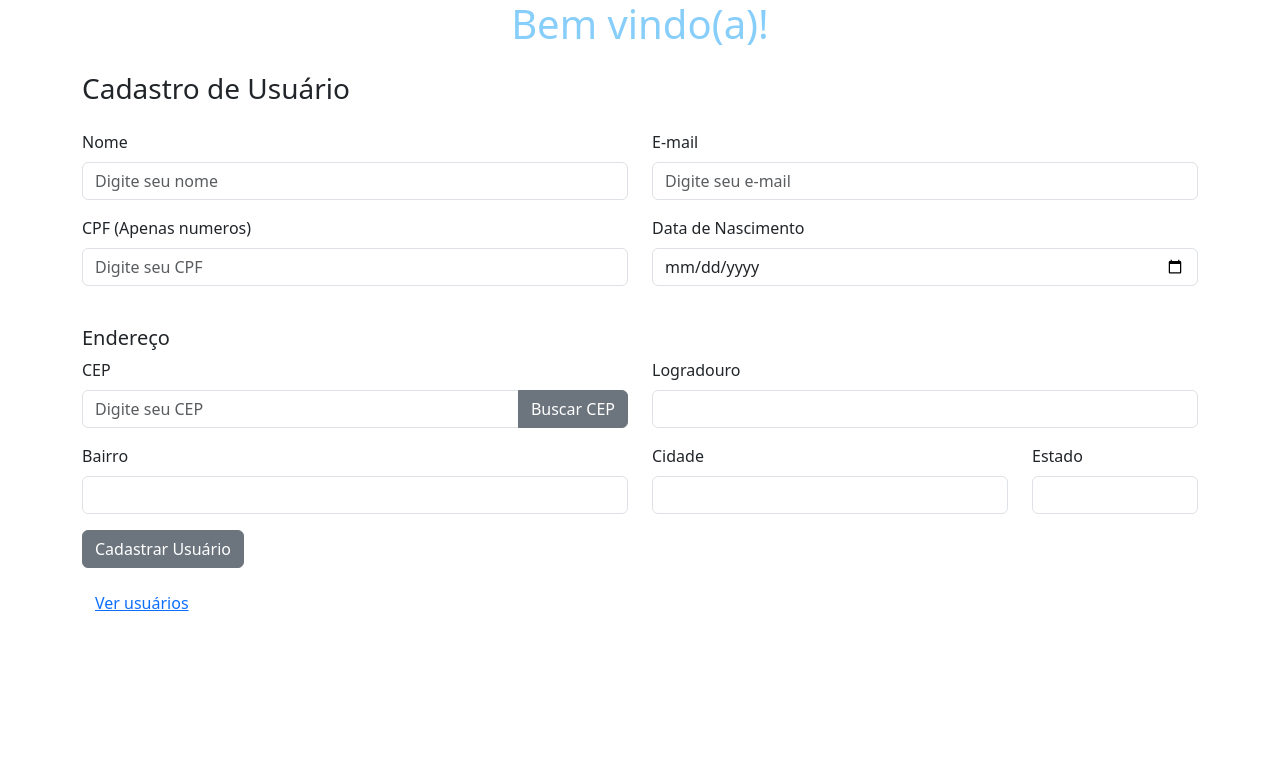
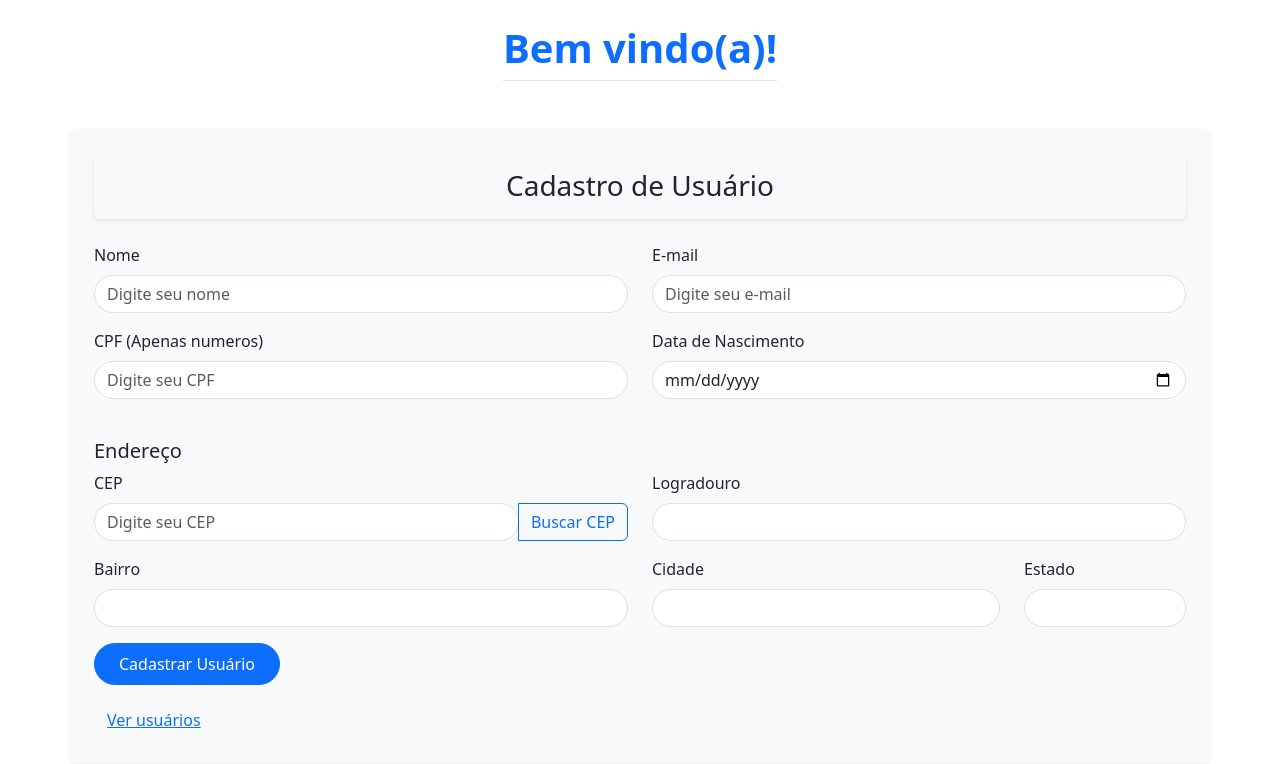
Before and after one commit to leticiasoftsy/desafio1, a React (Vite) app: page / in a window 1280 px wide. Shown: the top 764 px of the page. Built offline with nearby package versions, Linux system fonts and the light colour scheme.

Commit message:
feat: estilizando o formulario

```diff
--- a/src/pages/home/form.tsx
+++ b/src/pages/home/form.tsx
@@ -81,14 +81,17 @@ export default function UserForm() {
   };
 
   return (
-    <Container className="mt-4">
-      <h3 className="mb-4 title-center">Cadastro de Usuário</h3>
+    <Container className="mt-mt-4 p-4 bg-light rounded shadow-sm">
+      <h3 className="text-center bg-light text-dark py-3 px-4 rounded shadow-sm mb-4">
+        Cadastro de Usuário
+        </h3>
       <Form onSubmit={handleSubmit}>
         <Row>
           <Col md={6}>
             <Form.Group className="mb-3">
               <Form.Label>Nome</Form.Label>
               <Form.Control
+                className="rounded-pill"
                 type="text"
                 placeholder="Digite seu nome"
                 name="name"
@@ -104,6 +107,7 @@ export default function UserForm() {
             <Form.Group className="mb-3">
               <Form.Label>E-mail</Form.Label>
               <Form.Control
+                className="rounded-pill"
                 type="email"
                 placeholder="Digite seu e-mail"
                 name="email"
@@ -118,6 +122,7 @@ export default function UserForm() {
             <Form.Group className="mb-3">
               <Form.Label>CPF (Apenas numeros)</Form.Label>
               <Form.Control
+                className="rounded-pill"
                 type="text"
                 placeholder="Digite seu CPF"
                 name="cpf"
@@ -134,6 +139,7 @@ export default function UserForm() {
             <Form.Group className="mb-3">
               <Form.Label>Data de Nascimento</Form.Label>
               <Form.Control
+                className="rounded-pill"
                 type="date"
                 name="dataNascimento"
                 value={formData.dataNascimento}
@@ -153,6 +159,7 @@ export default function UserForm() {
               <Form.Label>CEP</Form.Label>
               <InputGroup>
               <Form.Control
+                className="rounded-pill"
                 type="text"
                 placeholder="Digite seu CEP"
                 name="cep"
@@ -162,7 +169,7 @@ export default function UserForm() {
                 inputMode="numeric"
                 required
               />
-              <Button variant="secondary" onClick={buscarCep}>
+              <Button variant="outline-primary" onClick={buscarCep}>
                Buscar CEP
               </Button>
             </InputGroup>
@@ -173,6 +180,7 @@ export default function UserForm() {
             <Form.Group className="mb-3">
               <Form.Label>Logradouro</Form.Label>
               <Form.Control
+                className="rounded-pill"
                 type="text"
                 name="logradouro"
                 value={formData.endereço.logradouro}
@@ -186,6 +194,7 @@ export default function UserForm() {
             <Form.Group className="mb-3">
               <Form.Label>Bairro</Form.Label>
               <Form.Control
+                className="rounded-pill"
                 type="text"
                 name="bairro"
                 value={formData.endereço.bairro}
@@ -199,6 +208,7 @@ export default function UserForm() {
             <Form.Group className="mb-3">
               <Form.Label>Cidade</Form.Label>
               <Form.Control
+                className="rounded-pill"
                 type="text"
                 name="cidade"
                 value={formData.endereço.cidade}
@@ -212,6 +222,7 @@ export default function UserForm() {
             <Form.Group className="mb-3">
               <Form.Label>Estado</Form.Label>
               <Form.Control
+                className="rounded-pill"
                 type="text"
                 name="estado"
                 value={formData.endereço.estado}
@@ -222,17 +233,16 @@ export default function UserForm() {
           </Col>
         </Row>
 
-        <Button type="submit" variant="secondary">
+        <Button type="submit" variant="primary" className="px-4 py-2 rounded-pill">
           Cadastrar Usuário
         </Button>
       </Form>
       <ToastContainer position="top-end" className="p-3">
-        <Toast
+        <Toast bg="success" className="text-white"
           onClose={() => setShowToast(false)}
           show={showToast}
           delay={4000}
           autohide
-        bg="primary"
         >
        <ToastHeader closeButton>
           <strong className="me-auto">Sucesso</strong>
--- a/src/pages/home/index.tsx
+++ b/src/pages/home/index.tsx
@@ -3,8 +3,10 @@ import UserForm from "./form";
 export default function HomePage(){
     return(
        <>
-       <div style={{color: 'lightskyblue'}}>
-       <h1 className="fs-1 mb-4 text-center">Bem vindo(a)!</h1>
+       <div className="d-flex flex-column align-items-center justify-content-center p-4">
+       <h1 className="text-center text-primary fw-bold border-bottom pb-2 mb-4">
+         Bem vindo(a)!
+       </h1>
        </div>
        <UserForm></UserForm>
 
--- a/src/pages/usuarios/UserTable.tsx
+++ b/src/pages/usuarios/UserTable.tsx
@@ -24,13 +24,13 @@ export default function UserTable({ users }: Props) {
   if (users.length === 0) return <p className="text-muted">Nenhum usuário cadastrado.</p>;
 
   return (
-    <Card className="shadow-sm">
-      <Card.Header className="bg-secundary text-black">
+    <Card className="shadow-sm mt-3">
+      <Card.Header className="bg-primary text-white">
         Lista de Usuários
       </Card.Header>
       <Card.Body className="p-0">
-        <Table responsive hover striped bordered className="mb-0 text-center">
-          <thead className="table-">
+        <Table responsive hover bordered className="mb-0 text-center align-middle">
+          <thead className="table-light">
             <tr>
               <th>Nome</th>
               <th>Email</th>
--- a/src/pages/usuarios/index.tsx
+++ b/src/pages/usuarios/index.tsx
@@ -2,6 +2,7 @@ import { useEffect, useState } from "react";
 import UserTable from "./UserTable";
 import { obterUsuariosDoCookie } from "../../utils/cookies";
 import type { User } from "../../@types/user";
+import { Container, Spinner } from "react-bootstrap";
 
 
 export default function UsersPage(){
@@ -20,21 +21,31 @@ export default function UsersPage(){
     }, []);
 
     if (loading) {
-        return <div
-                style={{
-                    color: "lightskyblue",
-                    display: "flex",
-                    justifyContent: "center"
-                    }}>
-                <h2>Carregando usuários, aguarde...</h2>
-                </div>
+        return (
+         <div
+            style={{
+                color: "0d6efd",
+                height: "100vh",
+                backgroundColor: "#f8f9fa",
+                flexDirection: "column",
+                display: "flex",
+                justifyContent: "center",
+                alignItems: "center"
+            }}
+        >
+            <Spinner animation="border" role="status" variant="primary" />
+                <p className="mt-3 fs-5">Carregando usuários, aguarde...</p>
+            </div>
+        );
     }
 
     return(
        <>
-       <div style={{color: "lightskyblue"}}>
-       <h2 className="mb-4 text-center">Usuários Cadastrados</h2>
-       </div>
+       <Container>
+            <h2 className="bg-light text-center text-dark py-2 px-3 rounded shadow-sm mb-4">
+                Usuários Cadastrados
+            </h2>
+       </Container>
        <UserTable users={users} />
        </>
     )
```
Lines whose indentation alone changed are shown as unchanged.
